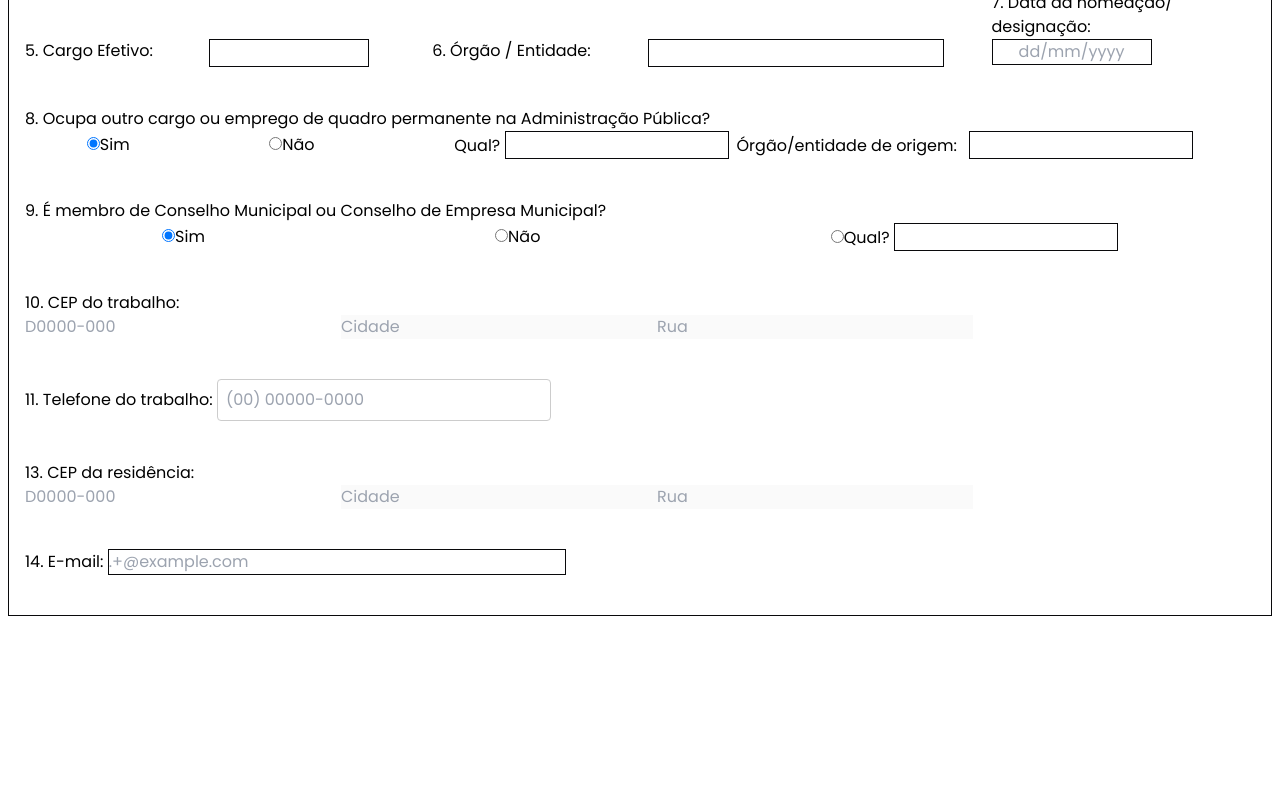
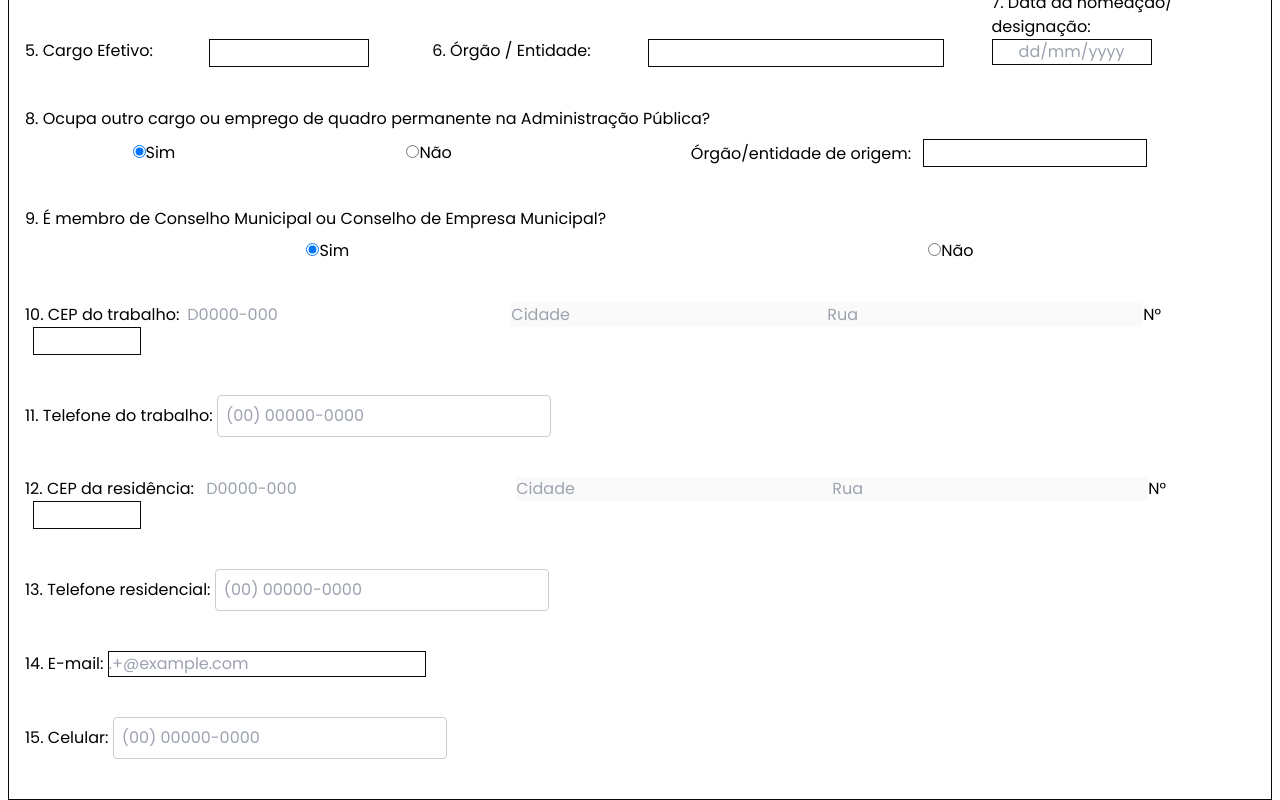
Before and after one commit to ciep-cgm-pvh/formDBAE, a Vue app in the folder frontend/: page / in a window 1280 px wide. Shown: the part 677-1477 px from the top of the page. Before the commit the page ends 1293 px from the top, so only its background shows below. Built offline with nearby package versions, Linux system fonts and the light colour scheme.

Commit message:
feat: update in componets text and inputs with limit range

```diff
--- a/frontend/src/components/Main.vue
+++ b/frontend/src/components/Main.vue
@@ -40,19 +40,21 @@
         </div>
         <div>
           <legend>8. Ocupa outro cargo ou emprego de quadro permanente na Administração Pública?</legend>
-          <div class="flex items-center gap-4 justify-around">
+          <div class="flex items-center gap-4 justify-around mt-2">
             <div>
-              <input type="radio" id="sim1" name="drone1" value="sim1" checked />
+              <input type="radio" id="sim1" name="drone1" value="sim1" v-model="selectedOption1" checked />
               <label for="sim1">Sim</label>
             </div>
-
             <div>
-              <input type="radio" id="nao1" name="drone1" value="nao1" />
+              <input type="radio" id="nao1" name="drone1" value="nao1" v-model="selectedOption1" />
               <label for="nao1">Não</label>
             </div>
+            <div v-if="selectedOption1 === 'sim1'">
+              <label for="outro1">Qual?</label>
+              <input type="text" id="outro1" class="h-7 w-56 mx-2 enabled:border enabled:border-zinc-950"
+                :disabled="selectedOption1 !== 'sim1'" />
+            </div>
             <div>
-              <label for="name">Qual? </label>
-              <input type="text" id="name" class="border border-zinc-950 h-7 w-56" />
               <label class="mx-2" for="name">Órgão/entidade de origem: </label>
               <input type="text" id="name" class="border border-zinc-950 h-7 w-56" />
             </div>
@@ -60,27 +62,32 @@
         </div>
         <div>
           <legend>9. É membro de Conselho Municipal ou Conselho de Empresa Municipal?</legend>
-          <div class="flex gap-4 items-center justify-around">
+          <div class="flex gap-4 items-center justify-around mt-2">
             <div>
-              <input type="radio" id="sim2" name="drone2" value="sim2" checked />
+              <input type="radio" id="sim2" name="drone2" value="sim2" v-model="selectedOption2" checked />
               <label for="sim2">Sim</label>
             </div>
             <div>
-              <input type="radio" id="nao2" name="drone2" value="nao2" />
+              <input type="radio" id="nao2" name="drone2" value="nao2" v-model="selectedOption2" />
               <label for="nao2">Não</label>
             </div>
-            <div>
-              <input type="radio" id="outro" name="drone2" value="outro" />
-              <label for="outro">Qual? </label>
-              <input type="text" id="name" class="border border-zinc-950 h-7 w-56" />
+            <div v-if="selectedOption2 === 'sim2'">
+              <label for="outro2" :disabled="selectedOption2 !== 'sim2'">Qual?</label>
+              <input type="text" id="outro2" class="h-7 w-56 mx-2 enabled:border enabled:border-zinc-950"
+                :disabled="selectedOption2 !== 'sim2'" />
             </div>
           </div>
         </div>
         <div>
-          <label for="cep1">10. CEP do trabalho: </label><br>
-          <input v-model="cep1" @input="handleInputCep1" name="cep1" placeholder="D0000-000" class="outline-none" />
+          <label for="cep1">10. CEP do trabalho:</label>
+          <input v-model="cep1" @input="handleInputCep1" name="cep1" placeholder="D0000-000"
+            class="outline-none mx-2" />
           <input v-model="cidade1" name="cidade" placeholder="Cidade" disabled />
           <input v-model="logradouro1" name="rua" placeholder="Rua" disabled />
+          <!-- N° -->
+          <label for="numberAddress">N°</label>
+          <input type="text" class="border border-zinc-950 h-7 mx-2" size="5" id="numberAddress"
+            @input="handleInputNumber" />
         </div>
         <div>
           <label for="phone">11. Telefone do trabalho: </label>
@@ -88,15 +95,30 @@
             maxlength="16">
         </div>
         <div>
-          <label for="cep2">13. CEP da residência: </label><br>
-          <input v-model="cep2" @input="handleInputCep2" name="cep2" placeholder="D0000-000" class="outline-none" />
+          <label for="cep2">12. CEP da residência: </label>
+          <input v-model="cep2" @input="handleInputCep2" name="cep2" placeholder="D0000-000" class="outline-none mx-2"
+            size="19" />
           <input v-model="cidade2" name="cidade" placeholder="Cidade" disabled />
           <input v-model="logradouro2" name="rua" placeholder="Rua" disabled />
+          <!-- N° 2 -->
+          <label for="numberAddress2">N°</label>
+          <input type="text" class="border border-zinc-950 h-7 mx-2" size="5" id="numberAddress2"
+            @input="handleInputNumber2" />
+        </div>
+        <div>
+          <label for="phone">13. Telefone residencial: </label>
+          <input type="text" id="phone" v-model="formattedPhone" @input="handleInput" placeholder="(00) 00000-0000"
+            maxlength="16">
         </div>
         <div>
           <label for="email">14. E-mail: </label>
-          <input type="email" id="email" pattern=".+@example\.com" size="30" required class="border border-zinc-950"
+          <input type="email" id="email" pattern=".+@example\.com" size="20" required class="border border-zinc-950"
             placeholder=".+@example.com" />
+        </div>
+        <div>
+          <label for="phone">15. Celular: </label>
+          <input type="text" id="phone" v-model="formattedPhone" @input="handleInput" placeholder="(00) 00000-0000"
+            maxlength="16">
         </div>
         <div>
 
@@ -113,6 +135,12 @@ import { useDatepicker } from "./lib/useDatepicker";
 import { useFormatPhone } from "./lib/useFormatPhone";
 
 export default {
+  data() {
+    return {
+      selectedOption1: null,
+      selectedOption2: null
+    };
+  },
   setup() {
 
     const {
@@ -138,6 +166,24 @@ export default {
       formattedPhone,
       formatPhone
     } = useFormatPhone();
+
+    const handleInputNumber = (event) => {
+      let input = event.target.value.replace(/\D/g, '');
+      let numberAddressInPortoVelho = 5
+      if (input.length > numberAddressInPortoVelho) {
+        input = input.slice(0, numberAddressInPortoVelho);
+      }
+      numberAddress.value = input;
+    };
+
+    const handleInputNumber2 = (event) => {
+      let input = event.target.value.replace(/\D/g, '');
+      let numberAddressInPortoVelho = 5
+      if (input.length > numberAddressInPortoVelho) {
+        input = input.slice(0, numberAddressInPortoVelho);
+      }
+      numberAddress2.value = input;
+    };
 
     // Formatting phone
     const handleInput = (event) => {
@@ -180,7 +226,9 @@ export default {
       phone,
       formattedPhone,
       formatPhone,
-      handleInput
+      handleInput,
+      handleInputNumber,
+      handleInputNumber2
     };
   }
 };
```
Also changed, not shown: frontend/src/components/lib/useCep.js (line endings or trailing spaces).
